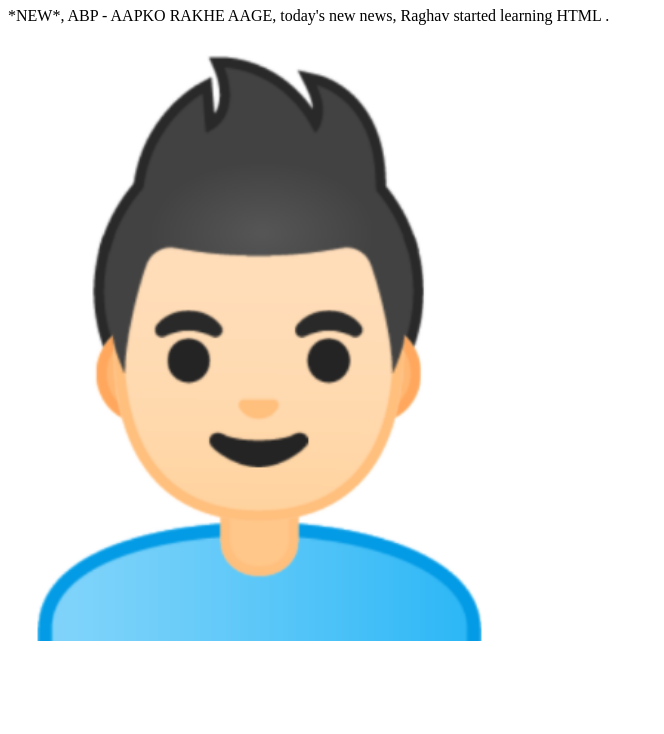
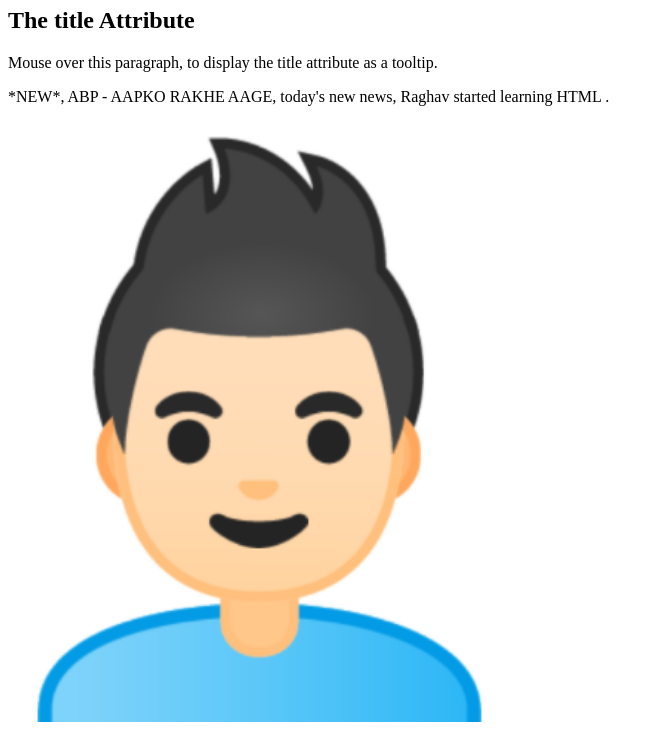
Before and after one commit to CodingRaghav9/CodingRaghav9.github.io, a plain HTML site: page index.html in a window 1280 px wide. Shown: the part 73-807 px from the top of the page, without its empty margins (0-664 px from the left). Drawn offline with Linux system fonts and the light colour scheme.

Commit message:
idk
i dont know

```diff
--- a/index.html
+++ b/index.html
@@ -3,6 +3,9 @@
 <body>
 
 <h1>ABP NEWS</h1>
+  <h2 title="I'm a header">The title Attribute</h2>
+
+<p title="I'm a tooltip">Mouse over this paragraph, to display the title attribute as a tooltip.</p>
 
 <p>*NEW*, ABP - AAPKO RAKHE AAGE, today's new news, Raghav started learning HTML .</p>
   <img src="raghav.PNG" width="500" height="600">
```
